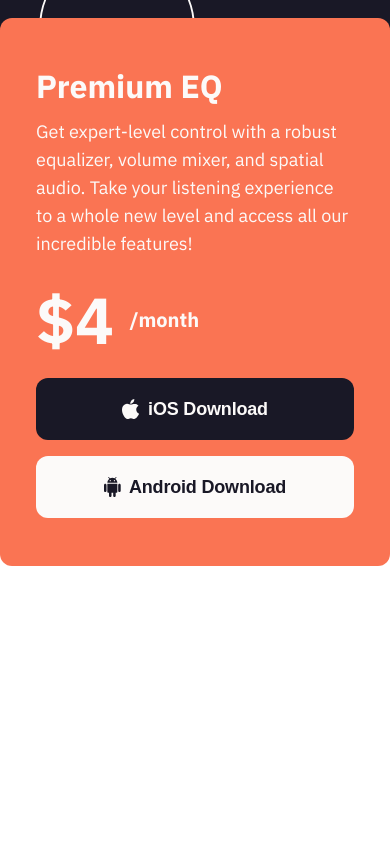
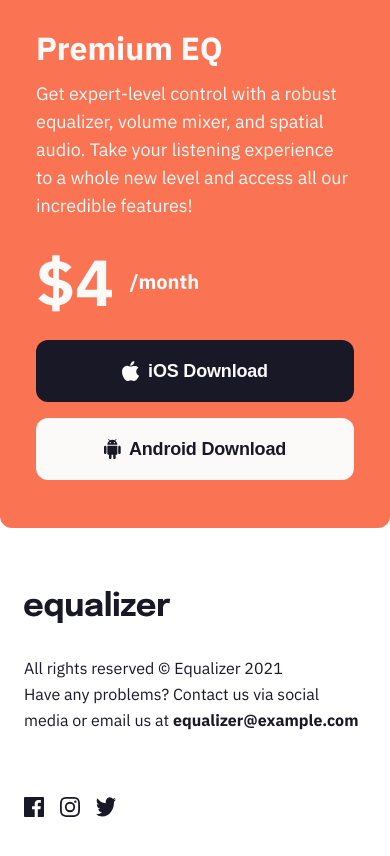
Before and after one commit to TamaraTav/Equalizer-landing-page, a plain HTML site: page index.html in a window 390 px wide. Shown: the part 1048-1904 px from the top of the page. Before the commit the page ends 1614 px from the top, so only its background shows below. Drawn offline with Linux system fonts and the light colour scheme.

Commit message:
finish mobyle responsive

```diff
--- a/index.html
+++ b/index.html
@@ -38,17 +38,24 @@
                     <img src="assets/icon-android.svg" alt="android icon">
                     <span> Android Download</span>
                 </button>
-
             </div>
-
         </div>
-
     </section>
 </main>
 
 <footer>
-
+    <img src="assets/logo.svg" alt="equalizer logo">
+    <div class="right-container">
+        <p class="footer-desc">
+            All rights reserved © Equalizer 2021 </br>
+            Have any problems? Contact us via social media or email us at <span> equalizer@example.com</span>
+        </p>
+        <div class="social-container">
+            <img src="assets/icon-facebook.svg" alt="facebook icon">
+            <img src="assets/icon-instagram.svg" alt="instagram icon">
+            <img src="assets/icon-twitter.svg" alt="twitter icon">
+        </div>
+    </div>
 </footer>
-
 </body>
 </html>
--- a/styles.css
+++ b/styles.css
@@ -18,10 +18,12 @@ body {
     font-family: "IBM Plex Sans", sans-serif;
 }
 
+/*header*/
 header {
-    padding: 4rem 2.4rem;
+    padding: 4rem 2.4rem 0;
 }
 
+/*main*/
 main {
     margin-top: 6.4rem;
     display: flex;
@@ -51,14 +53,13 @@ h1 {
 /* offer section */
 .offer-section {
     width: 100%;
-    margin-top: 16.4rem;
+    margin-top: 16.6rem;
     position: relative;
-    max-width: 50rem;
+    max-width: 60rem;
     align-self: center;
 }
 
 .phone-wrapper {
-
     height: 60rem;
     background-color: #191826;
     border-radius: 12px;
@@ -130,6 +131,8 @@ h1 {
     font-weight: 700;
     line-height: 3.2rem;
     letter-spacing: -0.18px;
+    cursor: pointer;
+    transition: 0.3s;
 }
 
  .ios {
@@ -141,3 +144,35 @@ h1 {
      background-color: #fcfaf9;
      color: #191826;
  }
+
+ /*footer*/
+ footer {
+     margin-top: 39rem;
+     padding: 0 2.4rem 8rem;
+     display: flex;
+     flex-direction: column;
+     align-items: self-start;
+     gap: 3.2rem;
+ }
+
+ .right-container {
+     display: flex;
+     flex-direction: column;
+     gap: 6.4rem;
+ }
+
+ .footer-desc {
+     color: #191826;
+     font-size: 1.6rem;
+     font-weight: 400;
+     line-height: 2.6rem;
+ }
+
+.footer-desc span {
+    font-weight: 700;
+}
+
+.social-container {
+    display: flex;
+    gap: 1.6rem;
+}
```
